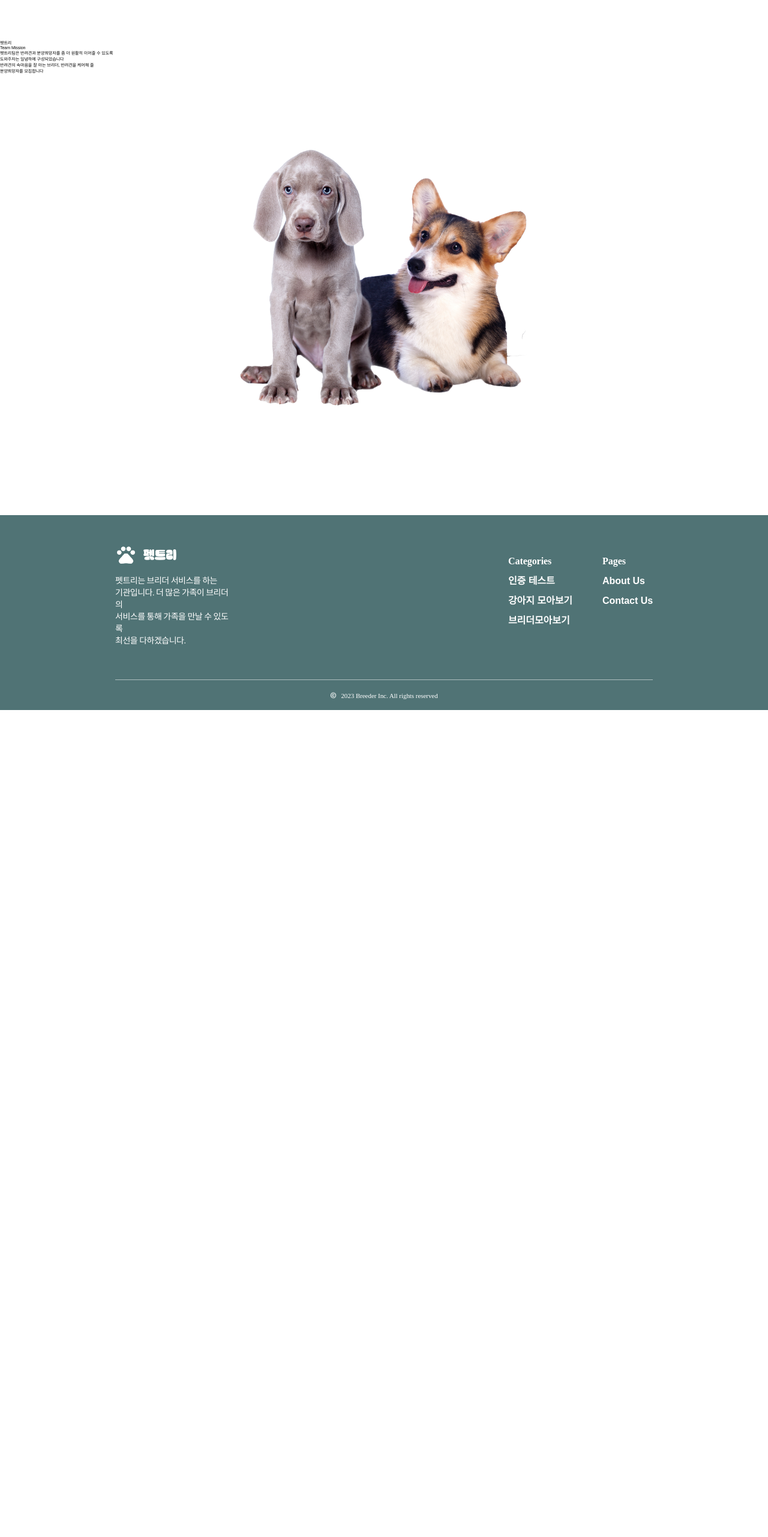
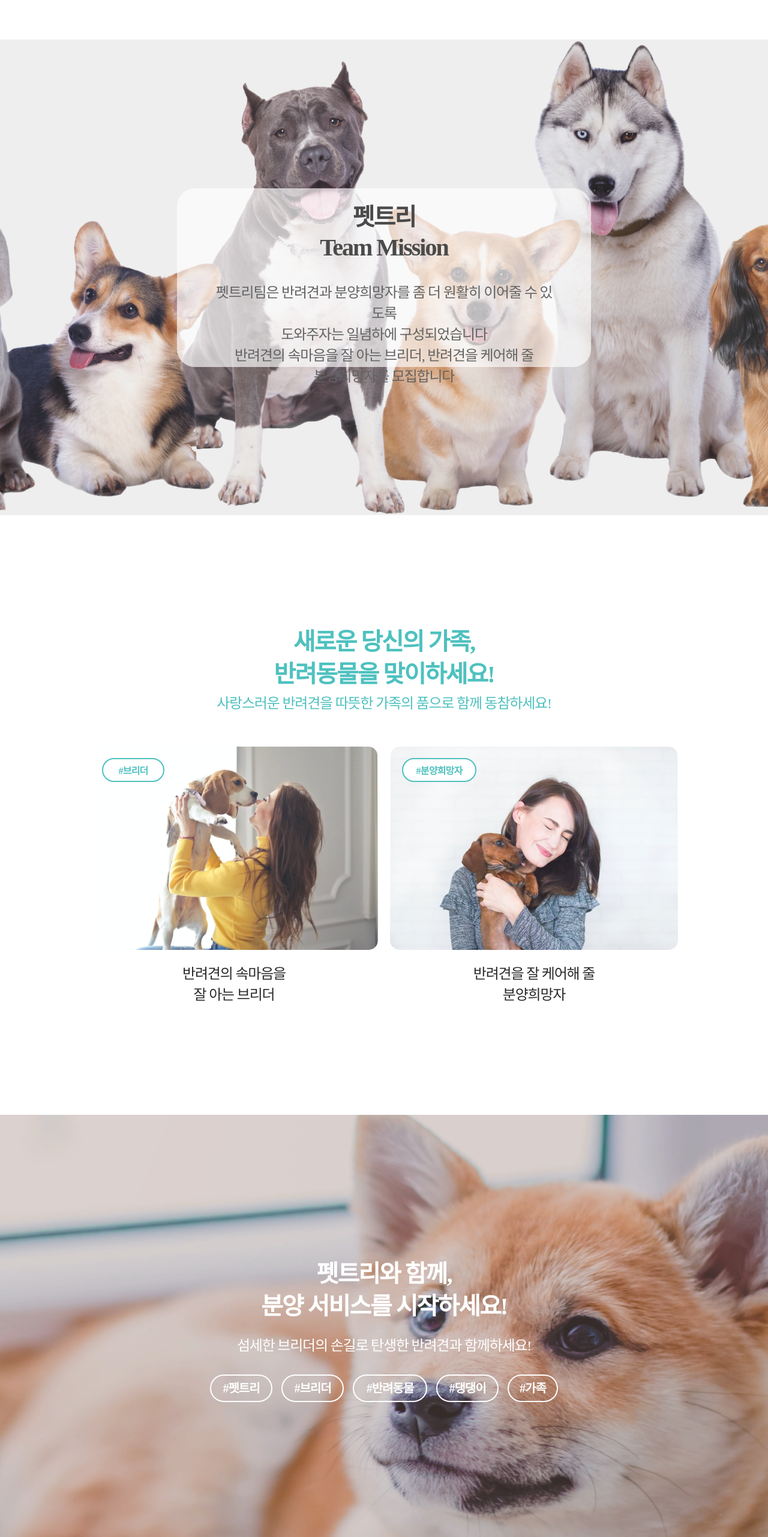
Before and after one commit to next-petree/frontend, a React (Create React App) app: page /intro in a window 1280 px wide. Shown: the part 1549-4112 px from the top of the page at 60% size. Before the commit the page ends 2733 px from the top, so only its background shows below. Built offline with nearby package versions, Linux system fonts and the light colour scheme; no server answers; a web font is replaced by a local one.

Commit message:
FEAT: 펫트리 인트로 페이지 완료

```diff
--- a/src/component/IntroContent/IntroContent.tsx
+++ b/src/component/IntroContent/IntroContent.tsx
@@ -16,6 +16,27 @@ import {
   IntroArea3MainTitle,
   IntroArea3SubTitle,
   IntroArea3Introduce,
+  IntroArea4,
+  IntroArea4MainTitle,
+  IntroArea4SubTitle,
+  ImageContainer,
+  LeftContent,
+  LeftImage,
+  LeftHashTag,
+  LeftImageIntroduce,
+  RightContent,
+  RightImage,
+  RightHashTag,
+  RightImageIntroduce,
+  IntroArea5,
+  IntroArea5MainTitle,
+  IntroArea5SubTitle,
+  IntroArea5HashTagArea,
+  HashTag1,
+  HashTag2,
+  HashTag3,
+  HashTag4,
+  HashTag5,
 } from "./IntroContentStyle";
 
 const IntroContent = () => {
@@ -25,6 +46,7 @@ const IntroContent = () => {
         <TitleLogo />
         <TitleTextLogo />
       </IntroArea1>
+
       <IntroArea2>
         <IntroArea2DogImage />
         <IntroArea2TextArea>
@@ -46,6 +68,7 @@ const IntroContent = () => {
           </IntroArea2Introduce>
         </IntroArea2TextArea>
       </IntroArea2>
+
       <IntroArea3>
         <IntroArea3ContentBox>
           <IntroArea3MainTitle>펫트리</IntroArea3MainTitle>
@@ -59,8 +82,55 @@ const IntroContent = () => {
           </IntroArea3Introduce>
         </IntroArea3ContentBox>
       </IntroArea3>
-      {/* <IntroArea4></IntroArea4>
-      <IntroArea5></IntroArea5> */}
+
+      <IntroArea4>
+        <IntroArea4MainTitle>
+          새로운 당신의 가족,
+          <br /> 반려동물을 맞이하세요!
+        </IntroArea4MainTitle>
+        <IntroArea4SubTitle>
+          사랑스러운 반려견을 따뜻한 가족의 품으로 함께 동참하세요!
+        </IntroArea4SubTitle>
+
+        <ImageContainer>
+          <LeftContent>
+            <LeftImage>
+              <LeftHashTag>#브리더</LeftHashTag>
+            </LeftImage>
+            <LeftImageIntroduce>
+              반려견의 속마음을
+              <br />잘 아는 브리더
+            </LeftImageIntroduce>
+          </LeftContent>
+          <RightContent>
+            <RightImage>
+              <RightHashTag>#분양희망자</RightHashTag>
+            </RightImage>
+            <RightImageIntroduce>
+              반려견을 잘 케어해 줄<br />
+              분양희망자
+            </RightImageIntroduce>
+          </RightContent>
+        </ImageContainer>
+      </IntroArea4>
+
+      <IntroArea5>
+        <IntroArea5MainTitle>
+          펫트리와 함께,
+          <br />
+          분양 서비스를 시작하세요!
+        </IntroArea5MainTitle>
+        <IntroArea5SubTitle>
+          섬세한 브리더의 손길로 탄생한 반려견과 함께하세요!
+        </IntroArea5SubTitle>
+        <IntroArea5HashTagArea>
+          <HashTag1>#펫트리</HashTag1>
+          <HashTag2>#브리더</HashTag2>
+          <HashTag3>#반려동물</HashTag3>
+          <HashTag4>#댕댕이</HashTag4>
+          <HashTag5>#가족</HashTag5>
+        </IntroArea5HashTagArea>
+      </IntroArea5>
     </Container>
   );
 };
--- a/src/component/IntroContent/IntroContentStyle.ts
+++ b/src/component/IntroContent/IntroContentStyle.ts
@@ -4,7 +4,14 @@ import firstBackgrondImage from "../../assets/images/Rectangle9.png";
 import petTreeLogoImage from "../../assets/images/PetreeIconWhite.png";
 import petTreeTextImage from "../../assets/images/PetreeTitleBig.png";
 
-import FirstDogImage from "../../assets/images/Layer41.png";
+import FirstDogsImage from "../../assets/images/Layer41.png";
+
+import SecondDogsImage from "../../assets/images/Layer31.png";
+
+import LeftDogImage from "../../assets/images/Vector1.png";
+import RightDogImage from "../../assets/images/Vector2.png";
+
+import ThirdDogsImage from "../../assets/images/Rectangle7.png";
 
 export const Container = styled.div`
   display: flex;
@@ -45,7 +52,7 @@ export const IntroArea2 = styled.div`
 export const IntroArea2DogImage = styled.div`
   width: 480px;
   height: 440px;
-  background: url(${FirstDogImage}) no-repeat center;
+  background: url(${FirstDogsImage}) no-repeat center;
 `;
 
 export const IntroArea2TextArea = styled.div`
@@ -101,13 +108,255 @@ export const IntroArea2Introduce = styled.div`
 
 export const IntroArea3 = styled.div`
   height: 793px;
-  background: url(${FirstDogImage}) no-repeat center;
+  background: url(${SecondDogsImage}) no-repeat center;
+  display: flex;
+  justify-content: center;
+  align-items: center;
 `;
 
-export const IntroArea3ContentBox = styled.div``;
+export const IntroArea3ContentBox = styled.div`
+  width: 570px;
+  height: 250px;
+  display: flex;
+  align-items: center;
+  flex-direction: column;
+  padding: 24px 60px 24px 60px;
+  border-radius: 30px;
+  background: rgba(255, 255, 255, 0.65);
+`;
 
-export const IntroArea3MainTitle = styled.div``;
+export const IntroArea3MainTitle = styled.div`
+  color: #4a4a4a;
+  text-align: center;
+  font-family: Noto Sans KR;
+  font-size: 40px;
+  font-style: normal;
+  font-weight: 700;
+  line-height: 50px;
+  letter-spacing: -2px;
+`;
 
-export const IntroArea3SubTitle = styled.div``;
+export const IntroArea3SubTitle = styled.div`
+  color: #4a4a4a;
+  text-align: center;
+  font-family: Noto Sans KR;
+  font-size: 40px;
+  font-style: normal;
+  font-weight: 700;
+  line-height: 50px;
+  letter-spacing: -2px;
+  margin-bottom: 30px;
+`;
 
-export const IntroArea3Introduce = styled.div``;
+export const IntroArea3Introduce = styled.div`
+  color: #636363;
+  text-align: center;
+  font-family: Noto Sans KR;
+  font-size: 24px;
+  font-style: normal;
+  font-weight: 500;
+  line-height: normal;
+  letter-spacing: -1.2px;
+`;
+
+export const IntroArea4 = styled.div`
+  height: 1000px;
+  display: flex;
+  justify-content: center;
+  align-items: center;
+  flex-direction: column;
+`;
+
+export const IntroArea4MainTitle = styled.div`
+  color: #4ec1bf;
+  text-align: center;
+  font-family: Noto Sans KR;
+  font-size: 40px;
+  font-style: normal;
+  font-weight: 700;
+  line-height: 54px;
+  letter-spacing: -2px;
+`;
+
+export const IntroArea4SubTitle = styled.div`
+  color: #4ec1bf;
+  text-align: center;
+  font-family: Noto Sans KR;
+  font-size: 24px;
+  font-style: normal;
+  font-weight: 500;
+  line-height: 42px;
+  letter-spacing: -1.2px;
+  margin-bottom: 50px;
+`;
+
+export const ImageContainer = styled.div`
+  display: flex;
+  gap: 20px;
+`;
+
+export const LeftContent = styled.div`
+  display: flex;
+  justify-content: center;
+  align-items: center;
+  flex-direction: column;
+`;
+
+export const LeftImage = styled.div`
+  width: 480px;
+  height: 340px;
+  background: url(${LeftDogImage}) no-repeat center;
+  border-radius: 15px;
+  margin-bottom: 20px;
+`;
+
+export const LeftHashTag = styled.div`
+  width: 60px;
+  height: 30px;
+  padding: 3px 20px;
+  display: flex;
+  justify-content: center;
+  align-items: center;
+  border-radius: 50px;
+  border: 2px solid #4ec1bf;
+  background: #fff;
+  margin-top: 20px;
+  margin-left: 20px;
+  color: #4ec1bf;
+  text-align: center;
+  font-family: Noto Sans KR;
+  font-size: 16px;
+  font-style: normal;
+  font-weight: 700;
+  letter-spacing: -0.8px;
+`;
+
+export const LeftImageIntroduce = styled.div`
+  color: #292929;
+  text-align: center;
+  font-family: Noto Sans KR;
+  font-size: 24px;
+  font-style: normal;
+  font-weight: 500;
+  line-height: normal;
+  letter-spacing: -1.2px;
+`;
+
+export const RightContent = styled.div`
+  display: flex;
+  justify-content: center;
+  align-items: center;
+  flex-direction: column;
+`;
+
+export const RightImage = styled.div`
+  width: 480px;
+  height: 340px;
+  background: url(${RightDogImage}) no-repeat center;
+  border-radius: 15px;
+  margin-bottom: 20px;
+`;
+
+export const RightHashTag = styled.div`
+  width: 80px;
+  height: 30px;
+  padding: 3px 20px;
+  display: flex;
+  justify-content: center;
+  align-items: center;
+  border-radius: 50px;
+  border: 2px solid #4ec1bf;
+  background: #fff;
+  margin-top: 20px;
+  margin-left: 20px;
+  color: #4ec1bf;
+  text-align: center;
+  font-family: Noto Sans KR;
+  font-size: 16px;
+  font-style: normal;
+  font-weight: 700;
+  letter-spacing: -0.8px;
+`;
+
+export const RightImageIntroduce = styled.div`
+  color: #292929;
+  text-align: center;
+  font-family: Noto Sans KR;
+  font-size: 24px;
+  font-style: normal;
+  font-weight: 500;
+  line-height: normal;
+  letter-spacing: -1.2px;
+`;
+
+export const IntroArea5 = styled.div`
+  height: 717px;
+  display: flex;
+  justify-content: center;
+  align-items: center;
+  flex-direction: column;
+  background: url(${ThirdDogsImage}) no-repeat center;
+`;
+
+export const IntroArea5MainTitle = styled.div`
+  color: #fff;
+  text-align: center;
+  font-family: Noto Sans KR;
+  font-size: 40px;
+  font-style: normal;
+  font-weight: 700;
+  line-height: 54px;
+  letter-spacing: -2px;
+  margin-bottom: 20px;
+`;
+
+export const IntroArea5SubTitle = styled.div`
+  color: #fff;
+  text-align: center;
+  font-family: Noto Sans KR;
+  font-size: 24px;
+  font-style: normal;
+  font-weight: 500;
+  line-height: 36px;
+  letter-spacing: -1.2px;
+  margin-bottom: 30px;
+`;
+
+export const IntroArea5HashTagArea = styled.div`
+  display: flex;
+  gap: 15px;
+`;
+
+const HashTag = styled.div`
+  color: #fff;
+  text-align: center;
+  font-family: Noto Sans KR;
+  font-size: 20px;
+  font-style: normal;
+  font-weight: 700;
+  line-height: 42px;
+  letter-spacing: -1px;
+  border-radius: 50px;
+  border: 2px solid #fff;
+  background: rgba(255, 255, 255, 0);
+`;
+
+export const HashTag1 = styled(HashTag)`
+  width: 100px;
+`;
+
+export const HashTag2 = styled(HashTag)`
+  width: 100px;
+`;
+
+export const HashTag3 = styled(HashTag)`
+  width: 120px;
+`;
+
+export const HashTag4 = styled(HashTag)`
+  width: 100px;
+`;
+
+export const HashTag5 = styled(HashTag)`
+  width: 80px;
+`;
```
Also changed, not shown: src/assets/images/Vector1.png (renamed from src/assets/images/Vector.png), src/assets/images/Vector2.png (renamed from src/assets/images/Vector(1).png).
